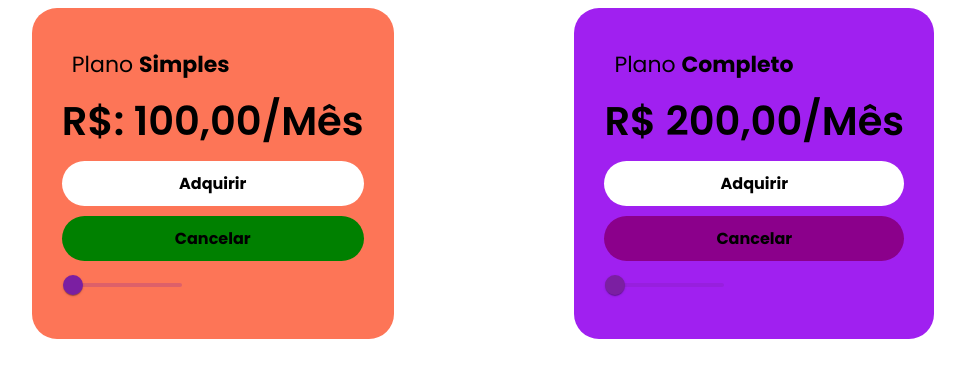
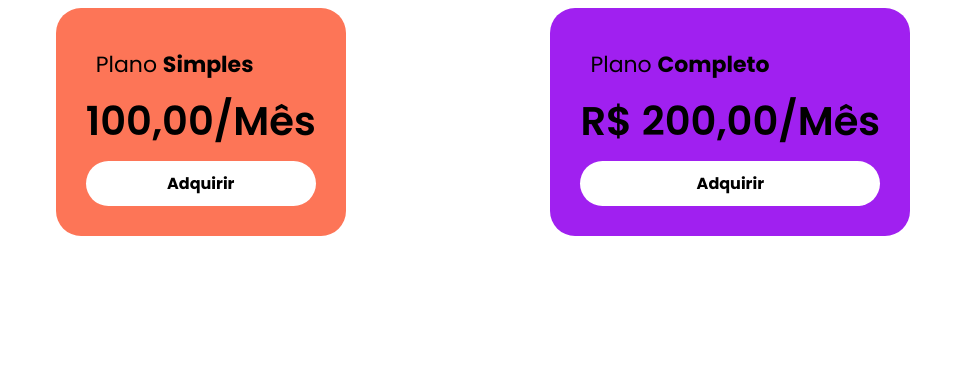
Before and after one commit to arthurvaz18/Angular-Components-e-Estiliza-es, an Angular app: page / in a window 1280 px wide. Shown: the top 378 px of the page, without its empty margins (157-1122 px from the left). Built offline with nearby package versions, Linux system fonts and the light colour scheme.

Commit message:
Decorator @Input no angular

```diff
--- a/src/app/app.component.html
+++ b/src/app/app.component.html
@@ -1,5 +1,7 @@
 <div class="cards-container">
-    <app-card></app-card>
+    <app-card
+    [planTypeAlias]="cardPlanType"
+    [planPriceAlias]="cardPlanPrice"></app-card>
 
     <app-card-roxo></app-card-roxo>
 </div>
--- a/src/app/app.component.ts
+++ b/src/app/app.component.ts
@@ -7,4 +7,6 @@ import { Component } from '@angular/core';
 })
 export class AppComponent {
   title = 'projeto-componets';
+  cardPlanType = 'Simples';
+  cardPlanPrice = 100;
 }
--- a/src/app/card-roxo/card-roxo.component.html
+++ b/src/app/card-roxo/card-roxo.component.html
@@ -2,10 +2,5 @@
     <div class="card__plan card__item">Plano <b>{{ plano.infos.tipo }}</b></div>
     <div class="card__price cart__item">R$ {{ plano.infos.preco }},00/Mês</div>
     <app-card-roxo-button></app-card-roxo-button>
-    <app-card-button-cancel id="primeiro"></app-card-button-cancel>
-
-    <mat-slider class="sliderCompleto" min="1" max="5" step="0.5" value="1.5">
-        <input matSliderThumb>
-      </mat-slider>
 
 </div>
--- a/src/app/card/card.component.html
+++ b/src/app/card/card.component.html
@@ -1,13 +1,8 @@
 <div class="card">
-    <div class="card__plan card__item">Plano <b>{{ plano.infos.tipo }}</b></div>
-    <div class="card__price cart__item">R$: {{ plano.infos.preco }},00/Mês</div>
+    <div class="card__plan card__item">Plano <b> {{ planType }}</b></div>
+    <div class="card__price cart__item"> {{ planPrice }},00/Mês</div>
     <app-card-button></app-card-button>
-    <app-card-button-cancel></app-card-button-cancel>
 
-
-    <mat-slider class="sliderSimples" min="1" max="5" step="0.5" value="1.5">
-        <input matSliderThumb>
-      </mat-slider>
 
 
 
--- a/src/app/card/card.component.ts
+++ b/src/app/card/card.component.ts
@@ -1,4 +1,4 @@
-import { Component, OnInit, ViewEncapsulation } from '@angular/core';
+import { Component, Input,} from '@angular/core';
 
 interface IPlano {
   infos: IInfos;
@@ -15,18 +15,8 @@ interface IInfos {
   styleUrls: ['./card.component.scss'],
 
 })
-export class CardComponent implements OnInit {
-  //@ts-ignore
-  plano: IPlano = {
-    infos: {
-      tipo: 'Simples',
-      preco: 100,
-    },
-  };
-
-  constructor() { }
-
-  ngOnInit(): void {
-  }
+export class CardComponent {
+  @Input('planTypeAlias') planType: string = '';
+  @Input({required: true, alias: 'planPriceAlias'}) planPrice: number = 0;
 
 }
```
